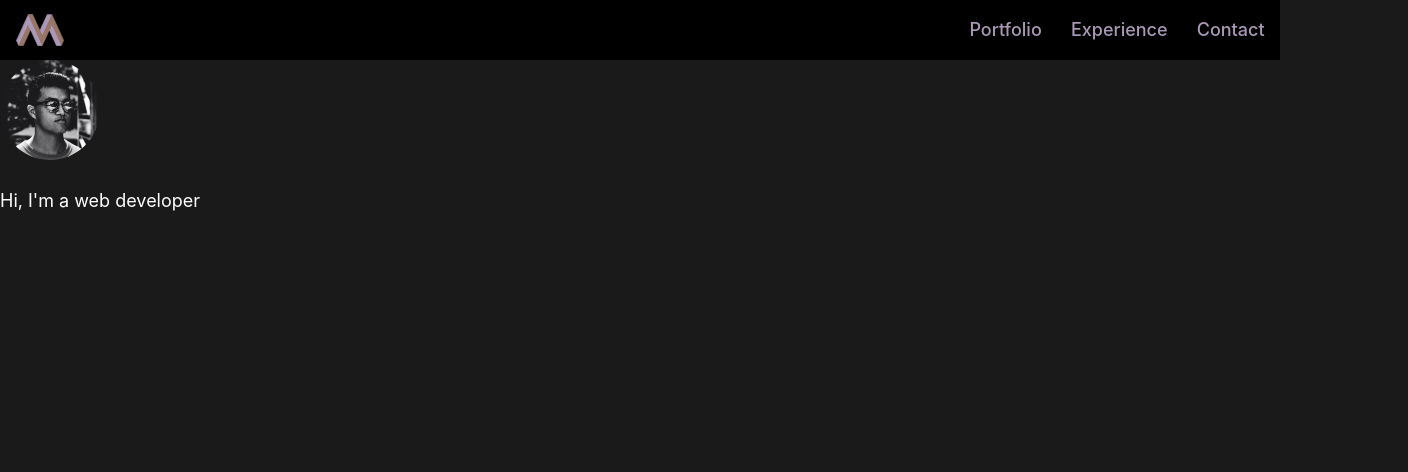
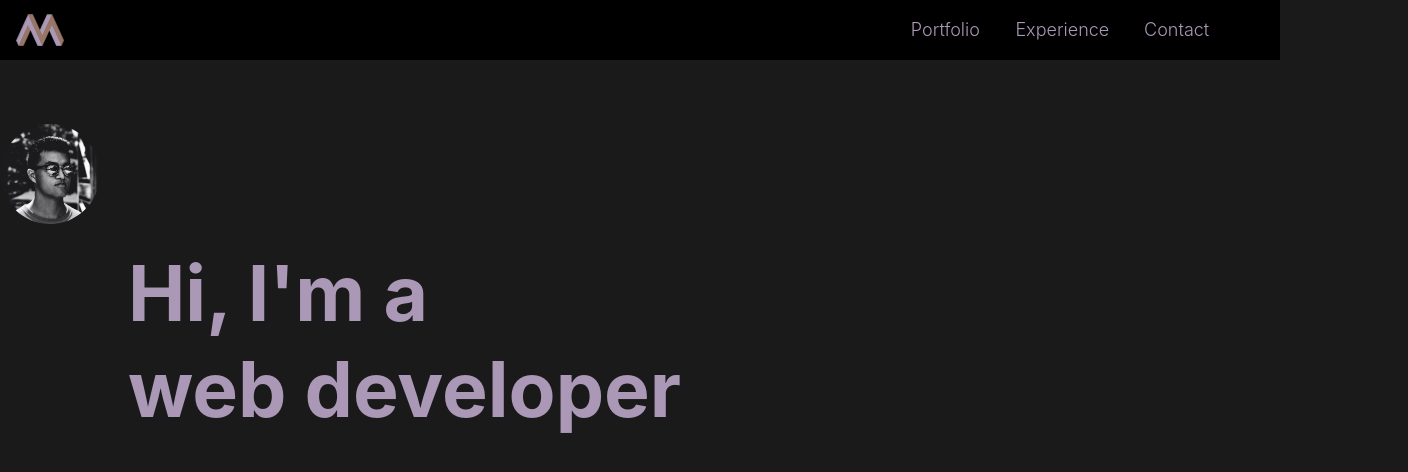
Before and after one commit to mattchang7/portfolio, a Next.js app: page / in a window 1280 px wide. Shown: the top 472 px of the page, 1408 px wide, since content can reach past the window. Built offline with nearby package versions, Linux system fonts and the light colour scheme.

Commit message:
feat: added animations to nav bar and home page

```diff
--- a/components/layout.js
+++ b/components/layout.js
@@ -1,25 +1,58 @@
+/* eslint-disable react/react-in-jsx-scope */
 import styles from '../styles/layout.module.css'
 import Link from 'next/link'
+import { motion } from 'framer-motion'
 
-export default function Layout({ children, home }) {
+export default function Layout({ children }) {
   return (
         <div className={styles.container}>
-            <div className={styles.navBar}>
+            <motion.div className={styles.navBar} initial={{ opacity: 0 }} animate={{ opacity: 1}} transition={{ duration: 2 }} >
                 <Link href='/'>
-                     <a className={styles.logo}><img src='images/logo-svg.svg'/></a>
+                    <motion.a
+                        className={styles.logo}
+                        initial={{ x: '-8vw' }}
+                        animate={{ x: 0 }}
+                        transition={{ duration: 1, delay: 0.5, type: 'spring', stiffness: 120 }}
+                    >
+                        <img src='images/logo-svg.svg'/>
+                    </motion.a>
                 </Link>
                 <div className={styles.navLinksBox}>
                     <Link href='/portfolio'>
-                        <a className={styles.navLinks} title='Portfolio'>Portfolio</a>
+                        <motion.a
+                            className={styles.navLinks}
+                            title='Portfolio'
+                            initial={{ x: '20vw' }}
+                            animate={{ x: 0 }}
+                            transition={{ duration: 1, type: 'spring', stiffness: 70 }}
+                        >
+                            Portfolio
+                        </motion.a>
                     </Link>
                     <Link href='/experience'>
-                        <a className={styles.navLinks} title='Experience'>Experience</a>
+                        <motion.a
+                            className={styles.navLinks}
+                            title='Experience'
+                            initial={{ x: '20vw' }}
+                            animate={{ x: 0 }}
+                            transition={{ duration: 1, delay: 0.25, type: 'spring', stiffness: 70 }}
+                        >
+                            Experience
+                        </motion.a>
                     </Link>
                     <Link href='/contact'>
-                        <a className={styles.navLinks} title='Contact'>Contact</a>
+                        <motion.a
+                            className={styles.navLinks}
+                            title='Contact'
+                            initial={{ x: '20vw' }}
+                            animate={{ x: 0 }}
+                            transition={{ duration: 1, delay: 0.5, type: 'spring', stiffness: 70 }}
+                        >
+                            Contact
+                        </motion.a>
                     </Link>
                 </div>
-            </div>
+            </motion.div>
             <div className={styles.body}>
                 {children}
             </div>
--- a/package.json
+++ b/package.json
@@ -8,6 +8,7 @@
     "start": "next start"
   },
   "dependencies": {
+    "framer-motion": "^3.1.4",
     "gray-matter": "^4.0.2",
     "next": "^10.0.0",
     "primeicons": "^4.1.0",
--- a/pages/index.js
+++ b/pages/index.js
@@ -1,6 +1,7 @@
 import Head from 'next/head'
 import Layout from '../components/layout'
 import utilStyles from '../styles/utils.module.css'
+import { motion } from 'framer-motion'
 
 export default function Home() {
   return (
@@ -9,10 +10,32 @@ export default function Home() {
         <title>Matt Chang</title>
         <link rel='icon' href='/images/logo-icon.ico'/>
       </Head>
-      <section>
-        <img src='images/profile-bw.jpg' className={utilStyles.profile} />
-        <p>Hi, I'm a web developer</p>
-      </section>
+      <motion.section
+        // initial={{ x: '10vw', y: '60vw', opacity: 0 }}
+        // animate={{ color: '#aa98b6', fontSize: '5vw', opacity: 1, y: 0 }}
+        // transition={{ duration: 1.5 }}
+      >
+        <motion.img
+          src='images/profile-bw.jpg'
+          className={utilStyles.profile}
+          animate={{ y: '5vw' }}
+          transition={{ delay: 0.5 }}
+        />
+        <motion.h1
+          initial={{ x: '10vw', y: '20vw', fontSize: '6vw', opacity: 0 }}
+          animate={{ y: 0, opacity: 1, fontSize: '6vw', color: '#aa98b6' }}
+          transition={{ duration: 3.5, type: 'spring', stiffness: 80, delay: 0.5  }}
+        >
+          Hi, I'm a
+        </motion.h1>
+        <motion.h1
+          initial={{ x: '10vw', y: '30vw', fontSize: '6vw', opacity: 0 }}
+          animate={{ y: '-7vw', opacity: 1, fontSize: '6vw', color: '#aa98b6' }}
+          transition={{ duration: 3.5, delay: 0.6, type: 'spring', stiffness: 80 }}
+        >
+          web developer
+        </motion.h1>
+      </motion.section>
     </Layout>
   )
 }
--- a/styles/layout.module.css
+++ b/styles/layout.module.css
@@ -13,18 +13,20 @@
 
 .navLinksBox {
   display: flex;
-  width: 18em;
+  width: 30vw;
   justify-content: space-around;
+  padding-right: 4vw;
 }
 
 .navLinks {
   color: #AA98B6;
   text-decoration: none;
-  font-weight: 500;
+  font-weight: 300;
 }
 
 .navLinks:hover {
-  color: rgb(255, 255, 233);
+  color: rgb(255, 255, 203);
+  font-weight: 500;
 }
 
 .navLinks:before {
```
Also changed, not shown: 1 other file (tests, documents, lock files or other folders).
